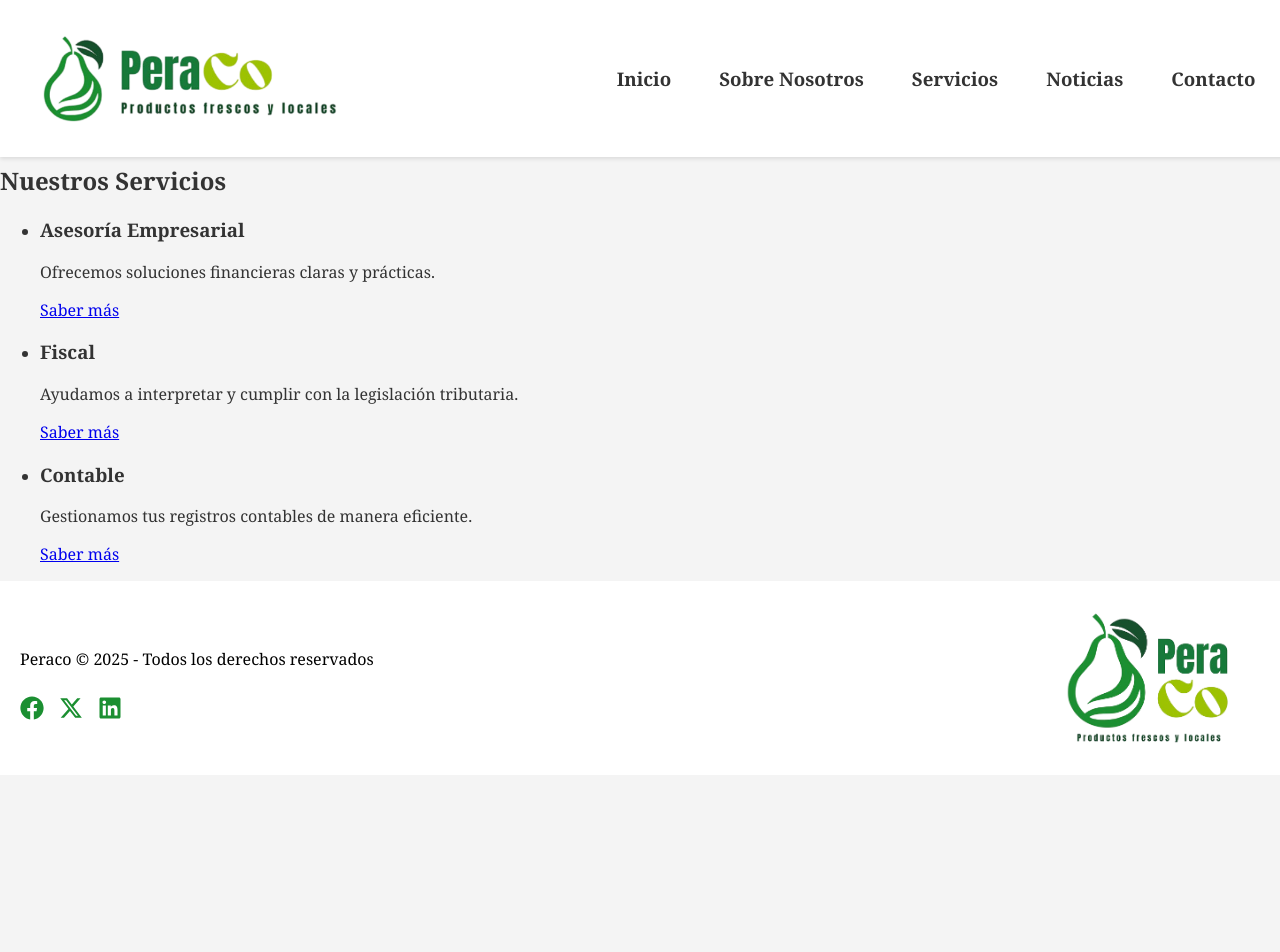
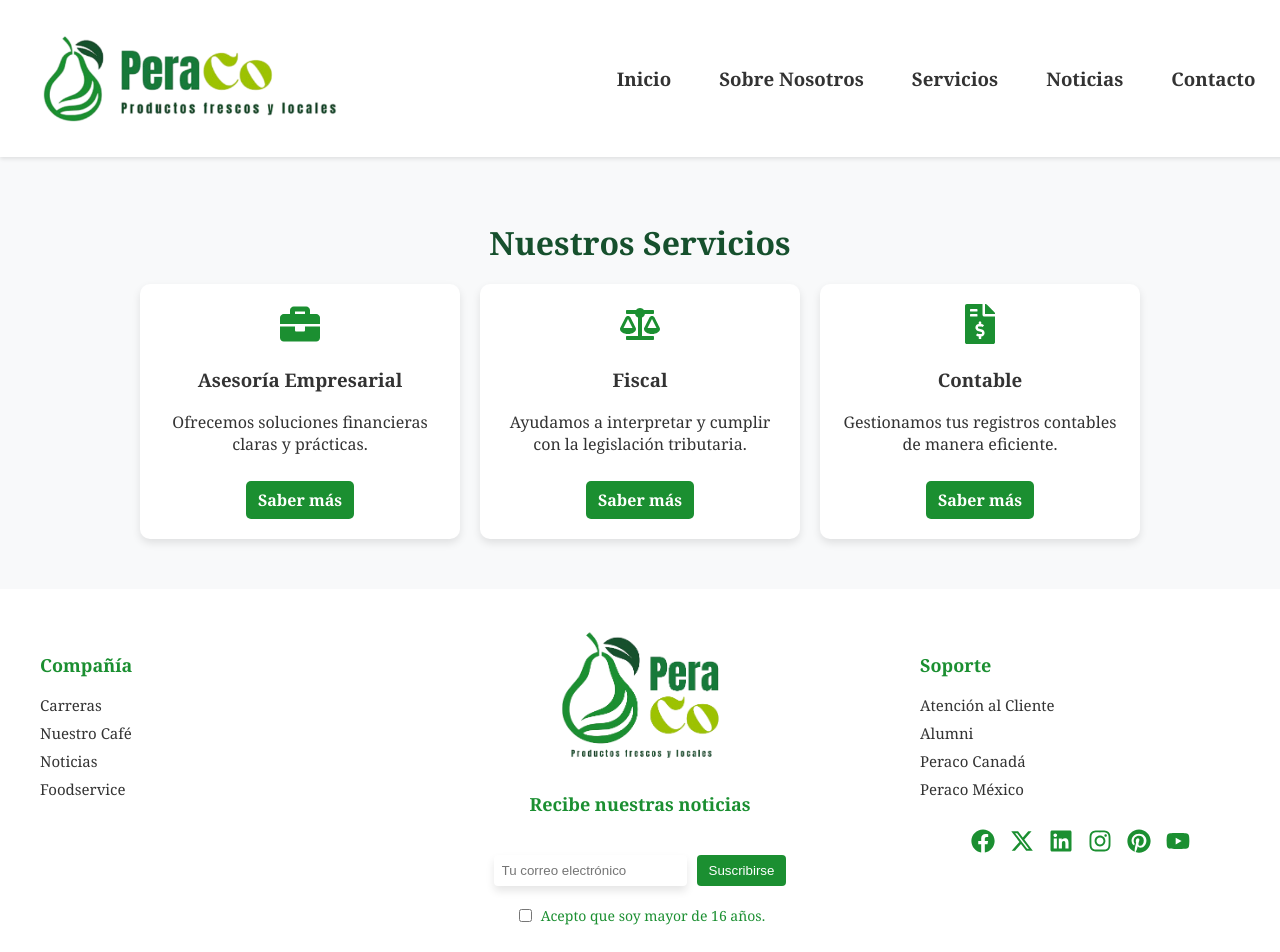
Before and after one commit to JMMR384/peraco_webside, a React (Create React App) app in the folder peraco_website/: page /services in a window 1280 px wide. Shown: the top 952 px of the page. Before the commit the page ends 800 px from the top, so only its background shows below. Built offline with nearby package versions, Linux system fonts and the light colour scheme.

Commit message:
ajuste del header final y del footer

```diff
--- a/peraco_website/src/App.css
+++ b/peraco_website/src/App.css
@@ -430,11 +430,12 @@ header nav a.active {
 /* 🎯 RESPONSIVE: Ajustes para tablets */
 @media (max-width: 1024px) {
   body{
-    width: 1024px;
+    width: 300px;
+    padding-right: 100px;
   }
   header{
     padding: 1rem;
-    width: 24%;
+    width: 98%;
   }
 
   header .logo {
@@ -569,12 +570,14 @@ header nav a.active {
 
 /* Estilos para dispositivos móviles */
 @media (max-width: 768px) {
+
   .menu-icon {
     display: block; /* Muestra el ícono en móviles */
   }
   header{
     padding: 1rem;
-    width: 23%;
+    min-width: 350px;
+    max-width: 400px;
   }
   header .logo {
     padding-left: 2px;
@@ -697,41 +700,134 @@ main {
 }
 
 /* Footer */
-/* Footer */
 .footer {
+  background-color: var(--color-primary);
+  color: var(--color-secondary);
+  padding: 40px 20px;
+}
+
+.footer-container {
+  max-width: 1200px;
+  margin: 0 auto;
   display: flex;
   justify-content: space-between;
-  align-items: center;
-  padding: 20px;
-  background-color: var(--color-primary); /* Ajusta el color según tu diseño */
-  color: rgb(0, 0, 0);
+  align-items: flex-start;
+  gap: 40px;
+  flex-wrap: wrap;
 }
 
-.footer-left {
+.footer-column {
+  flex: 1;
   display: flex;
   flex-direction: column;
+  gap: 8px;
 }
 
+.footer-column h4 {
+  font-size: 18px;
+  margin-bottom: 10px;
+  color: var(--color-secondary);
+  font-weight: bold;
+}
+
+.footer-column a {
+  color: var(--color-text);
+  text-decoration: none;
+  font-size: 15px;
+}
+
+.footer-column a:hover {
+  text-decoration: underline;
+}
+
+/* Columna central */
+.footer-center {
+  flex: 1.5;
+  display: flex;
+  flex-direction: column;
+  align-items: center;
+  text-align: center;
+  gap: 10px;
+}
+
+.footer-logo {
+  width: 170px;
+  margin-bottom: 10px;
+}
+
+.footer-center h4 {
+  font-size: 18px;
+  color: var(--color-secondary);
+  margin-top: 10px;
+}
+
+.footer-form {
+  display: flex;
+  gap: 10px;
+  margin-top: 5px;
+}
+
+.footer-form input {
+  padding: 8px;
+  border: none;
+  border-radius: 4px;
+  box-shadow: 0 5px 9px rgba(0, 0, 0, 0.1);;
+}
+
+.footer-form button {
+  background-color: var(--color-secondary);
+  color: var(--color-primary);
+  border: none;
+  padding: 8px 12px;
+  border-radius: 4px;
+  cursor: pointer;
+}
+
+.footer-form button:hover {
+  opacity: 0.9;
+}
+
+.footer-center label {
+  display: flex;
+  align-items: center;
+  gap: 6px;
+  font-size: 14px;
+  color: var(--color-secondary);
+  margin-top: 10px;
+}
+
+/* Redes sociales */
 .footer-social {
   display: flex;
   gap: 15px;
-  margin-top: 10px;
+  margin-top: 20px;
+  justify-content: center;
 }
 
 .footer-social a {
   color: var(--color-secondary);
+  font-size: 24px;
   transition: color 0.3s;
 }
 
 .footer-social a:hover {
-  color: #ccc;
+  color: #9CC200;
 }
 
-.footer-logo {
-  width: 200px; /* Ajusta el tamaño según tu logo */
-  height: auto;
-  margin-right: 10px;
+/* Responsive */
+@media (max-width: 900px) {
+  .footer-container {
+    flex-direction: column;
+    align-items: center;
+    text-align: center;
+  }
+
+  .footer-column, .footer-center {
+    width: 100%;
+    align-items: center;
+  }
 }
+
 /* Estilos para dispositivos móviles en el Footer */
 @media (max-width: 768px) {
   footer {
@@ -743,3 +839,91 @@ main {
     gap: 0.5rem; /* Reduce el espacio entre íconos */
   }
 }
+/* Contenedor principal */
+.services-container {
+  text-align: center;
+  padding: 50px 20px;
+  background-color: #f8f9fa;
+}
+
+/* Título de la sección */
+.services-title {
+  font-size: 2rem;
+  font-weight: bold;
+  color: #16502D;
+  margin-bottom: 20px;
+}
+
+/* Contenedor de los servicios */
+.services-list {
+  display: flex;
+  justify-content: center;
+  gap: 20px;
+  flex-wrap: wrap;
+}
+
+/* Tarjeta de servicio */
+.service-card {
+  background-color: white;
+
+  padding: 20px;
+  border-radius: 10px;
+  width: 280px;
+  box-shadow: 0 4px 8px rgba(0, 0, 0, 0.1);
+  transition: transform 0.3s ease-in-out;
+}
+
+.service-card:hover {
+  transform: scale(1.05);
+}
+
+/* Enlace */
+.service-link {
+  display: inline-block;
+  margin-top: 10px;
+  padding: 8px 12px;
+  background-color: #1B8F31;
+  color: white;
+  text-decoration: none;
+  border-radius: 5px;
+  font-weight: bold;
+}
+
+.service-link:hover {
+  background-color: #16502D;
+}
+
+/* 📱 Responsividad 📱 */
+
+/* Para tablets (pantallas menores a 768px) */
+@media (max-width: 768px) {
+  .services-list {
+    flex-direction: column;
+    align-items: center;
+  }
+
+  .service-card {
+    width: 80%;
+    max-width: 400px;
+  }
+}
+
+/* Para smartphones (pantallas menores a 480px) */
+@media (max-width: 480px) {
+  .services-container {
+    padding: 30px 10px;
+  }
+
+  .services-title {
+    font-size: 1.5rem;
+  }
+
+  .service-card {
+    width: 90%;
+  }
+
+  .service-link {
+    padding: 10px;
+    font-size: 1rem;
+  }
+}
--- a/peraco_website/src/components/Footer.jsx
+++ b/peraco_website/src/components/Footer.jsx
@@ -1,27 +1,52 @@
-import React from 'react';
-import { FaFacebook, FaLinkedin } from 'react-icons/fa'; // Iconos de Font Awesome
-import { FaXTwitter } from 'react-icons/fa6'; // Ícono de X (Twitter)
-import logo from '../assests/images/logo_original.png';
+import React from "react";
+import { FaFacebook, FaLinkedin, FaInstagram, FaPinterest, FaYoutube } from "react-icons/fa";
+import { FaXTwitter } from "react-icons/fa6";
+import logo from "../assests/images/logo_original.png";
 
 const Footer = () => {
   return (
     <footer className="footer">
-    <div className="footer-left">
-      <p>Peraco © 2025 - Todos los derechos reservados</p>
-      <div className="footer-social">
-        <a href="https://facebook.com/peraco" target="_blank" rel="noopener noreferrer">
-          <FaFacebook size={24} />
-        </a>
-        <a href="https://twitter.com/peraco" target="_blank" rel="noopener noreferrer">
-          <FaXTwitter size={24} /> {/* Ícono de X */}
-        </a>
-        <a href="https://linkedin.com/company/peraco" target="_blank" rel="noopener noreferrer">
-          <FaLinkedin size={24} />
-        </a>
+      <div className="footer-container">
+        {/* Columna 1: Compañía */}
+        <div className="footer-column">
+          <h4>Compañía</h4>
+          <a href="#">Carreras</a>
+          <a href="#">Nuestro Café</a>
+          <a href="#">Noticias</a>
+          <a href="#">Foodservice</a>
+        </div>
+
+        {/* Columna 2: Centro (Logo + formulario + checkbox) */}
+        <div className="footer-center">
+          <img src={logo} alt="Peraco Logo" className="footer-logo" />
+          <h4>Recibe nuestras noticias</h4>
+          <form className="footer-form">
+            <input type="email" placeholder="Tu correo electrónico" />
+            <button type="submit">Suscribirse</button>
+          </form>
+          <label>
+            <input type="checkbox" /> Acepto que soy mayor de 16 años.
+          </label>
+        </div>
+
+        {/* Columna 3: Soporte + redes sociales */}
+        <div className="footer-column">
+          <h4>Soporte</h4>
+          <a href="#">Atención al Cliente</a>
+          <a href="#">Alumni</a>
+          <a href="#">Peraco Canadá</a>
+          <a href="#">Peraco México</a>
+          <div className="footer-social">
+            <a href="#"><FaFacebook /></a>
+            <a href="#"><FaXTwitter /></a>
+            <a href="#"><FaLinkedin /></a>
+            <a href="#"><FaInstagram /></a>
+            <a href="#"><FaPinterest /></a>
+            <a href="#"><FaYoutube /></a>
+          </div>
+        </div>
       </div>
-    </div>
-    <img src={logo} alt="Peraco Logo" className="footer-logo" />
-  </footer>
+    </footer>
   );
 };
 
--- a/peraco_website/src/pages/Services.jsx
+++ b/peraco_website/src/pages/Services.jsx
@@ -1,24 +1,26 @@
 import React from 'react';
+import { FaBriefcase, FaBalanceScale, FaFileInvoiceDollar } from 'react-icons/fa';
 
 const Services = () => {
   const services = [
-    { id: 1, name: 'Asesoría Empresarial', description: 'Ofrecemos soluciones financieras claras y prácticas.' },
-    { id: 2, name: 'Fiscal', description: 'Ayudamos a interpretar y cumplir con la legislación tributaria.' },
-    { id: 3, name: 'Contable', description: 'Gestionamos tus registros contables de manera eficiente.' },
+    { id: 1, name: 'Asesoría Empresarial', description: 'Ofrecemos soluciones financieras claras y prácticas.', icon: <FaBriefcase size={40} color="#1B8F31" /> },
+    { id: 2, name: 'Fiscal', description: 'Ayudamos a interpretar y cumplir con la legislación tributaria.', icon: <FaBalanceScale size={40} color="#1B8F31" /> },
+    { id: 3, name: 'Contable', description: 'Gestionamos tus registros contables de manera eficiente.', icon: <FaFileInvoiceDollar size={40} color="#1B8F31" /> },
   ];
 
   return (
-    <section className="services">
-      <h2>Nuestros Servicios</h2>
-      <ul>
+    <section className="services-container">
+      <h2 className="services-title">Nuestros Servicios</h2>
+      <div className="services-list">
         {services.map((service) => (
-          <li key={service.id}>
+          <div key={service.id} className="service-card">
+            {service.icon} {/* Aquí se renderiza el icono */}
             <h3>{service.name}</h3>
             <p>{service.description}</p>
-            <a href={`/servicios/${service.id}`}>Saber más</a>
-          </li>
+            <a href={`/servicios/${service.id}`} className="service-link">Saber más</a>
+          </div>
         ))}
-      </ul>
+      </div>
     </section>
   );
 };
```
Also changed, not shown: peraco_website/src/assests/images/logo_original.png.
